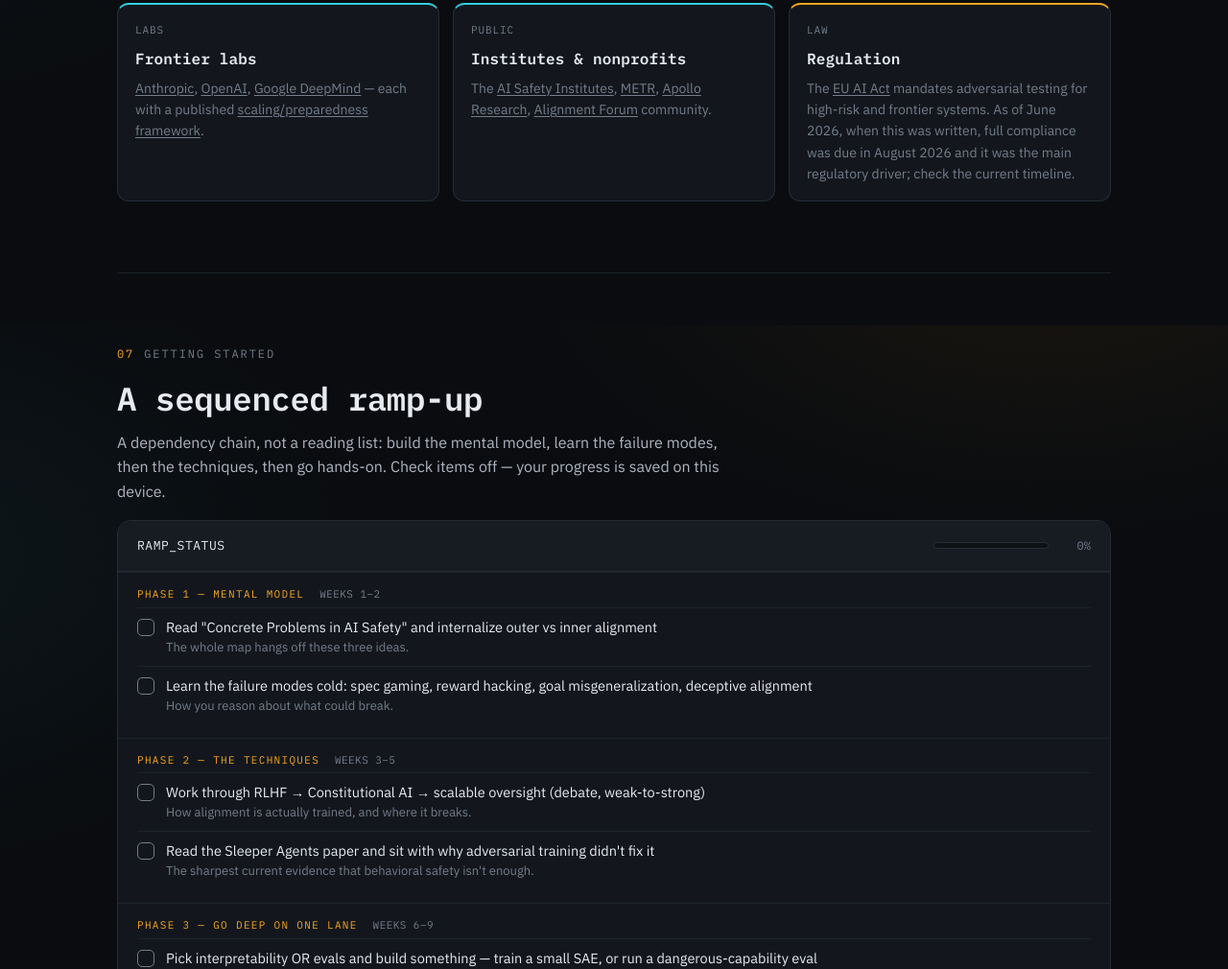
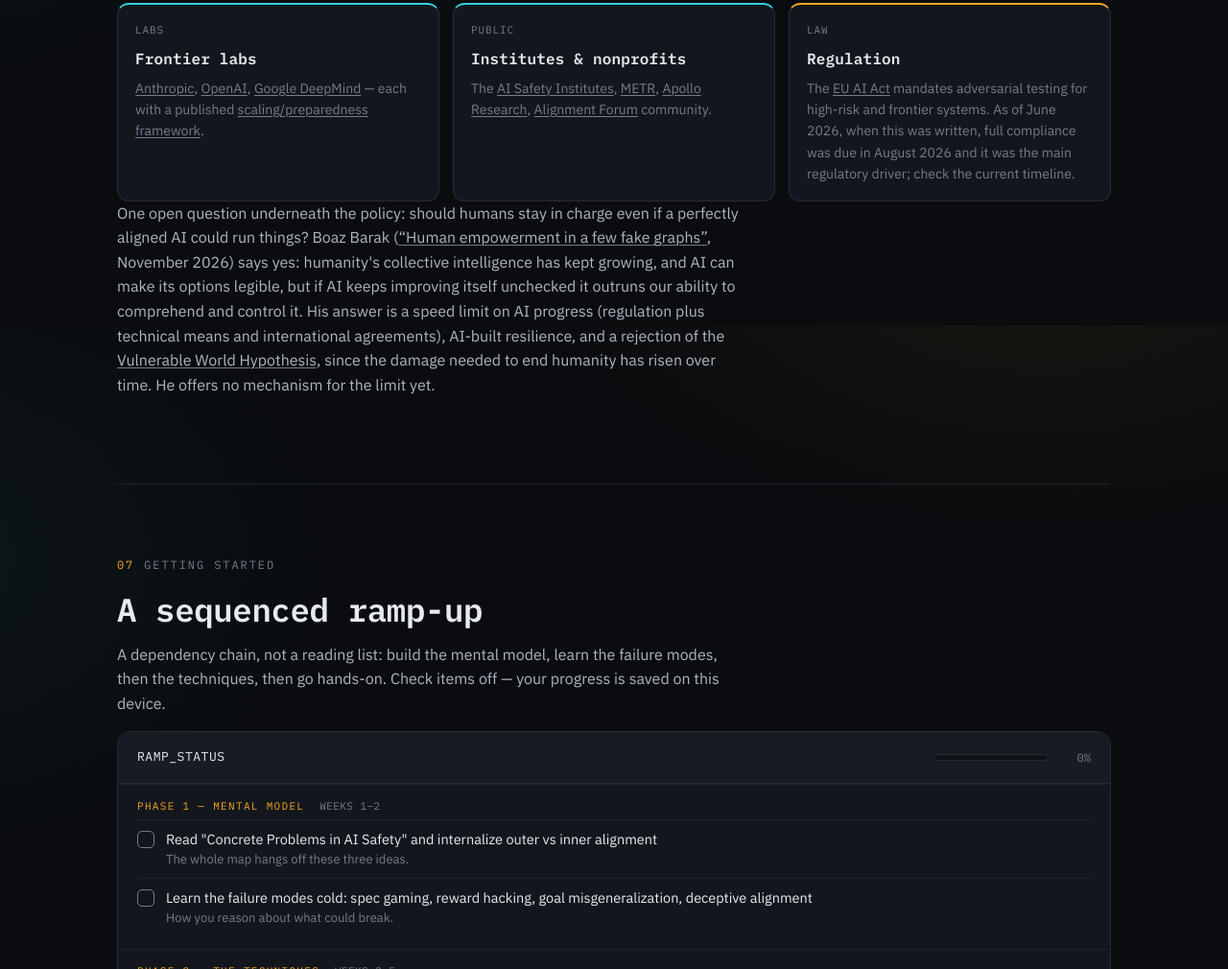
Before and after one commit to idvorkin-ai-tools/ai-safety-field-map, a plain HTML site: page index.html in a window 1280 px wide. Shown: the part 5261-6271 px from the top of the page at 96% size. Drawn offline with Linux system fonts and the light colour scheme.

Commit message:
governance: add Barak's human-sovereignty argument and AI speed limit (#5)
Co-authored-by: Igor Dvorkin <idvorkin@gmail.com>
Co-authored-by: Claude Sonnet 5.5 <noreply@anthropic.com>

```diff
--- a/index.html
+++ b/index.html
@@ -284,6 +284,7 @@
     <div class="card def"><div class="num">PUBLIC</div><h3>Institutes &amp; nonprofits</h3><p>The <a class="lnk" href="evals/aisi.html">AI Safety Institutes</a>, <a class="lnk" href="https://metr.org/" target="_blank" rel="noopener">METR</a>, <a class="lnk" href="https://www.apolloresearch.ai/" target="_blank" rel="noopener">Apollo Research</a>, <a class="lnk" href="https://www.alignmentforum.org/" target="_blank" rel="noopener">Alignment Forum</a> community.</p></div>
     <div class="card off"><div class="num">LAW</div><h3>Regulation</h3><p>The <a class="lnk" href="https://artificialintelligenceact.eu/" target="_blank" rel="noopener">EU AI Act</a> mandates adversarial testing for high-risk and frontier systems. As of June 2026, when this was written, full compliance was due in August 2026 and it was the main regulatory driver; check the current timeline.</p></div>
   </div>
+  <p class="reveal">One open question underneath the policy: should humans stay in charge even if a perfectly aligned AI could run things? Boaz Barak (<a class="lnk" href="https://x.com/boazbaraktcs/status/2124884201283485934" target="_blank" rel="noopener">&ldquo;Human empowerment in a few fake graphs&rdquo;</a>, November 2026) says yes: humanity's collective intelligence has kept growing, and AI can make its options legible, but if AI keeps improving itself unchecked it outruns our ability to comprehend and control it. His answer is a speed limit on AI progress (regulation plus technical means and international agreements), AI-built resilience, and a rejection of the <a class="lnk" href="https://en.wikipedia.org/wiki/Vulnerable_world_hypothesis" target="_blank" rel="noopener">Vulnerable World Hypothesis</a>, since the damage needed to end humanity has risen over time. He offers no mechanism for the limit yet.</p>
 </section>
 
 <!-- 07 START -->
```
